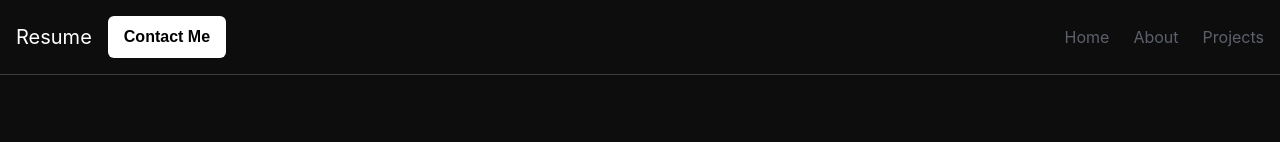
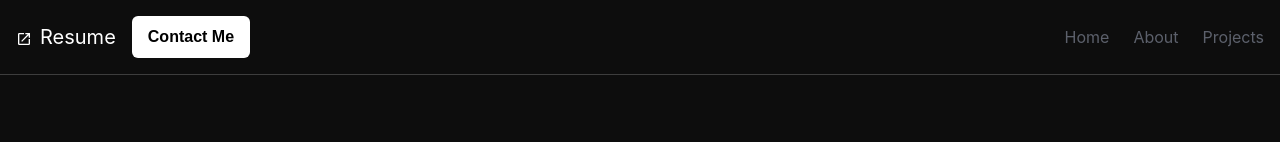
Before and after one commit to MiracleDev0/miracle-portfolio, a React (Vite) app: page / in a window 1280 px wide. Shown: the top 142 px of the page. Built offline with nearby package versions, Linux system fonts and the light colour scheme.

Commit message:
added the resume icon

```diff
--- a/src/components/Hero-Section/HeroSection.css
+++ b/src/components/Hero-Section/HeroSection.css
@@ -79,6 +79,16 @@
   justify-content: space-between;
   align-items: center;
   width: 100%;
+}
+
+.resume {
+  display: flex;
+  align-items: center;
+  gap: 0.5rem;
+}
+
+.resume svg {
+  margin-top: 0.25rem;
 }
 
 .resume-link {
--- a/src/components/Hero-Section/HeroSection.tsx
+++ b/src/components/Hero-Section/HeroSection.tsx
@@ -13,7 +13,14 @@ const HeroSection: React.FC = () => {
             ☰
           </div>
           <div className="nav-actions">
-            <a href="#" className="resume-link">Resume</a>
+            <div className="resume">
+              <svg xmlns="http://www.w3.org/2000/svg" cursor="pointer" width="1em" height="1em" viewBox="0 0 24 24" className="fill-white"><path fill="currentColor" d="M14 3v2h3.59l-9.83 9.83 1.41 1.41L19 6.41V10h2V3m-2 16H5V5h7V3H5a2 2 0 0 0-2 2v14a2 2 0 0 0 2 2h14a2 2 0 0 0 2-2v-7h-2v7Z"></path></svg>
+              <a
+                href="#" className="resume-link"
+                >
+                Resume
+              </a>
+            </div>
             <a href="#contact"><button className="contact-btn">Contact Me</button></a>
           </div>
         </div>
```
